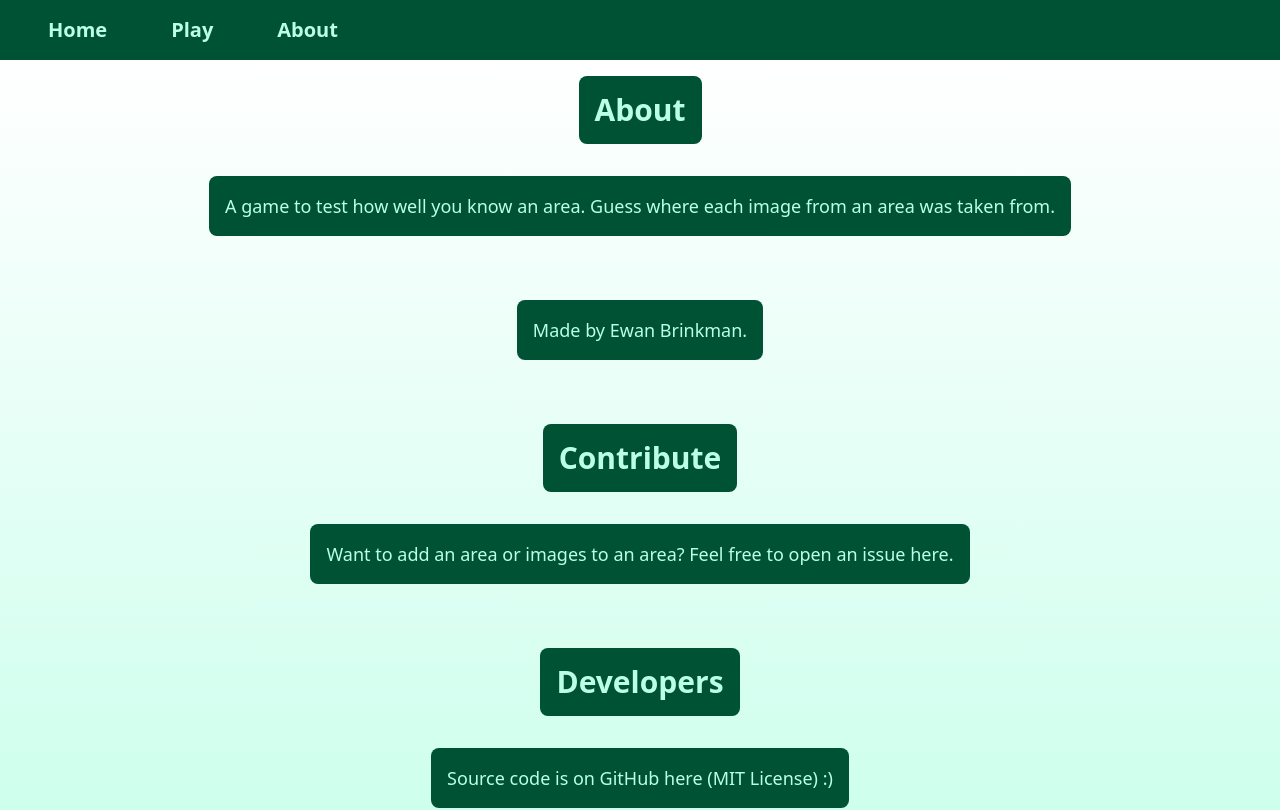
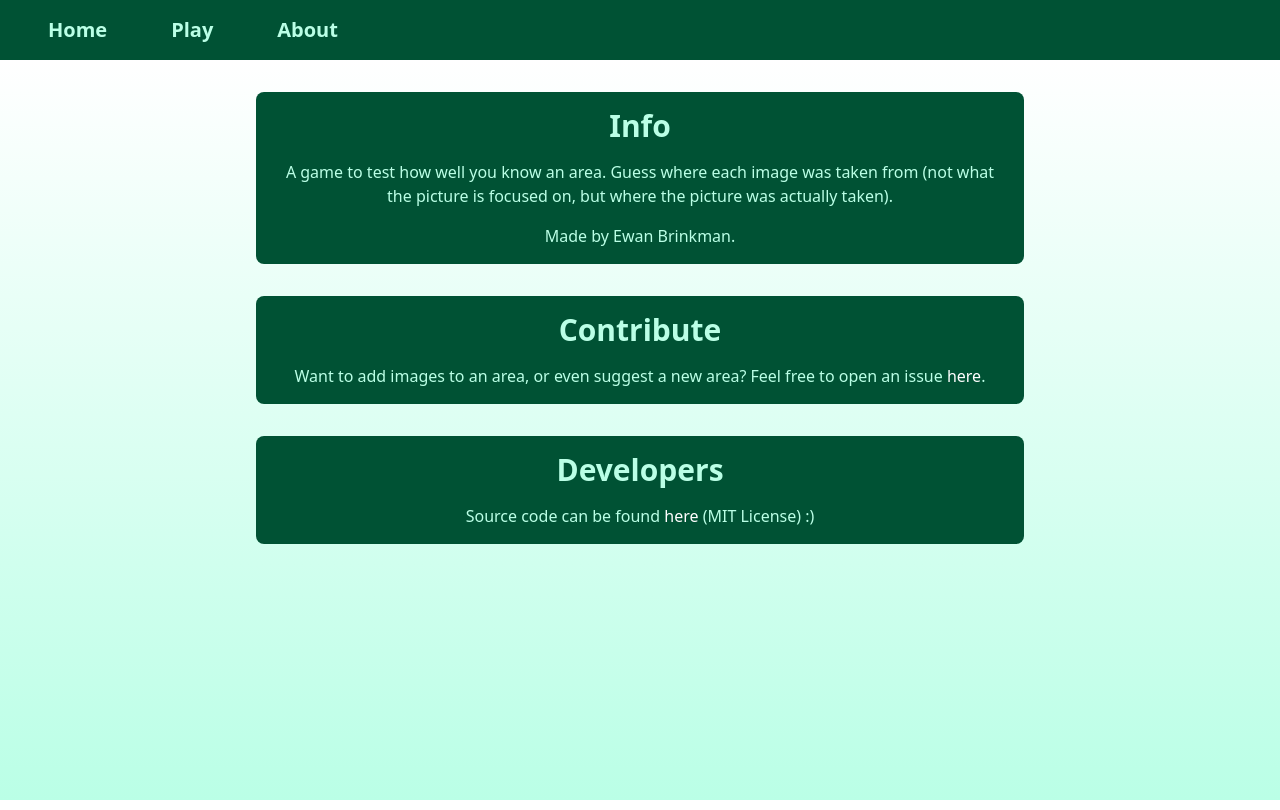
Before and after one commit to ewanbrinkman/do-you-know-there, a Next.js app: page /about in a window 1280 px wide. Shown: the top 810 px of the page. Built offline with nearby package versions, Linux system fonts and the light colour scheme.

Commit message:
feat: add a text container component
Add a container component that is good for displaying text. It is being
used so far for the About page.

```diff
--- a/src/app/about/page.tsx
+++ b/src/app/about/page.tsx
@@ -1,19 +1,56 @@
 import React from 'react';
 import Link from 'next/link';
+import Container from '@components/Common/Container';
 
 const AboutPage: React.FC = () => {
     return (
         <div
             // className="flex flex-grow flex-col bg-gradient-to-r from-white via-primary-color to-secondary-color"
-            className="flex flex-grow flex-col items-center p-4"
+            className="flex flex-grow flex-col items-center p-8 space-y-8"
             style={{ background: 'linear-gradient(180deg, #ffffff, #baffe6)' }}
         >
+            <Container>
+                <h1 className="text-3xl font-bold">Info</h1>
+                <p>
+                    A game to test how well you know an area. Guess where each
+                    image was taken from (not what the picture is focused on,
+                    but where the picture was actually taken).
+                </p>
+                <p>Made by Ewan Brinkman.</p>
+            </Container>
+            <Container>
+                <h1 className="text-3xl font-bold">Contribute</h1>
+                <p>
+                    Want to add images to an area, or even suggest a new area? Feel free to open
+                    an issue{' '}
+                    <Link
+                        href="https://github.com/ewanbrinkman/do-you-know-there/issues"
+                        className="text-white hover:underline"
+                    >
+                        here
+                    </Link>
+                    .
+                </p>
+            </Container>
+            <Container>
+                <h1 className="text-3xl font-bold">Developers</h1>
+                <p>
+                    Source code can be found{' '}
+                    <Link
+                        href="https://github.com/ewanbrinkman/do-you-know-there"
+                        className="text-white hover:underline"
+                    >
+                        here
+                    </Link>{' '}
+                    (MIT License) {':)'}
+                </p>
+            </Container>
             {/* <h1 className="text-3xl font-bold mb-4">About</h1> */}
             {/* <p className="">
                 A game to test how well you know an area. Guess where each image
                 from an area was taken from.
             </p> */}
-            <h1 className="text-3xl font-bold mb-8 text-primary-color bg-secondary-color rounded-lg p-4 mx-16">
+            {/* <h1 className="text-3xl font-bold mb-8 text-primary-color bg-secondary-color rounded-lg p-4 mx-16">
                 About
             </h1>
             <p className="mb-16 text-center text-primary-color bg-secondary-color rounded-lg p-4 mx-16 text-base md:text-lg">
@@ -52,7 +89,7 @@ const AboutPage: React.FC = () => {
                     Adasdasd asdjk ndasfsdf asdfj asdasdfh asdf iuasd iuoadsoui
                     asuhifas iudhs adiu uhsaiduhidfs iuasdi dsfauihdfsasad.
                 </p>
-            </div>
+            </div> */}
         </div>
     );
 };
--- /dev/null
+++ b/src/app/components/Common/Container/Container.tsx
@@ -0,0 +1,15 @@
+import React from 'react';
+import ContainerProps from '@typings/common/container/ContainerProps';
+
+const Container: React.FC<ContainerProps> = (props: ContainerProps) => {
+    return (
+        <div
+            className={`w-full sm:max-w-3xl bg-secondary-color rounded-lg flex flex-col items-center text-primary-color p-4 text-center space-y-4 mx-16 ${props.className}`}
+            style={props.style}
+        >
+            {props.children}
+        </div>
+    );
+};
+
+export default Container;
--- /dev/null
+++ b/src/app/components/Common/Container/index.ts
@@ -0,0 +1 @@
+export { default } from './Container';
--- a/src/app/components/Features/Game/GameContainer/GameContainer.tsx
+++ b/src/app/components/Features/Game/GameContainer/GameContainer.tsx
@@ -115,11 +115,11 @@ const GameContainer: React.FC = () => {
     return (
         <div
             ref={parentContainerRef}
-            className="flex-grow relative"
+            className="flex flex-grow relative justify-center items-center"
             style={{
-                display: 'flex',
-                justifyContent: 'center',
-                alignItems: 'center',
+                // display: 'flex',
+                // justifyContent: 'center',
+                // alignItems: 'center',
             }}
         >
             {/* <button className='absolute z-10' style={{bottom: '30px'}}>Next</button> */}
--- /dev/null
+++ b/src/app/types/common/container/ContainerProps.ts
@@ -0,0 +1,7 @@
+import { CSSProperties } from "react";
+
+export default interface ContainerProps {
+    className?: string;
+    style?: CSSProperties;
+    children?: React.ReactNode
+}
--- a/tailwind.config.ts
+++ b/tailwind.config.ts
@@ -11,6 +11,7 @@ const config: Config = {
             colors: {
                 'primary-color': '#baffe6',
                 'primary-color-light': '#edfff8',
+                'secondary-color-light': '#00b371',
                 'secondary-color': '#005234',
                 'secondary-color-dark': '#003622',
                 'tertiary-color': '#3b82f6',
```
